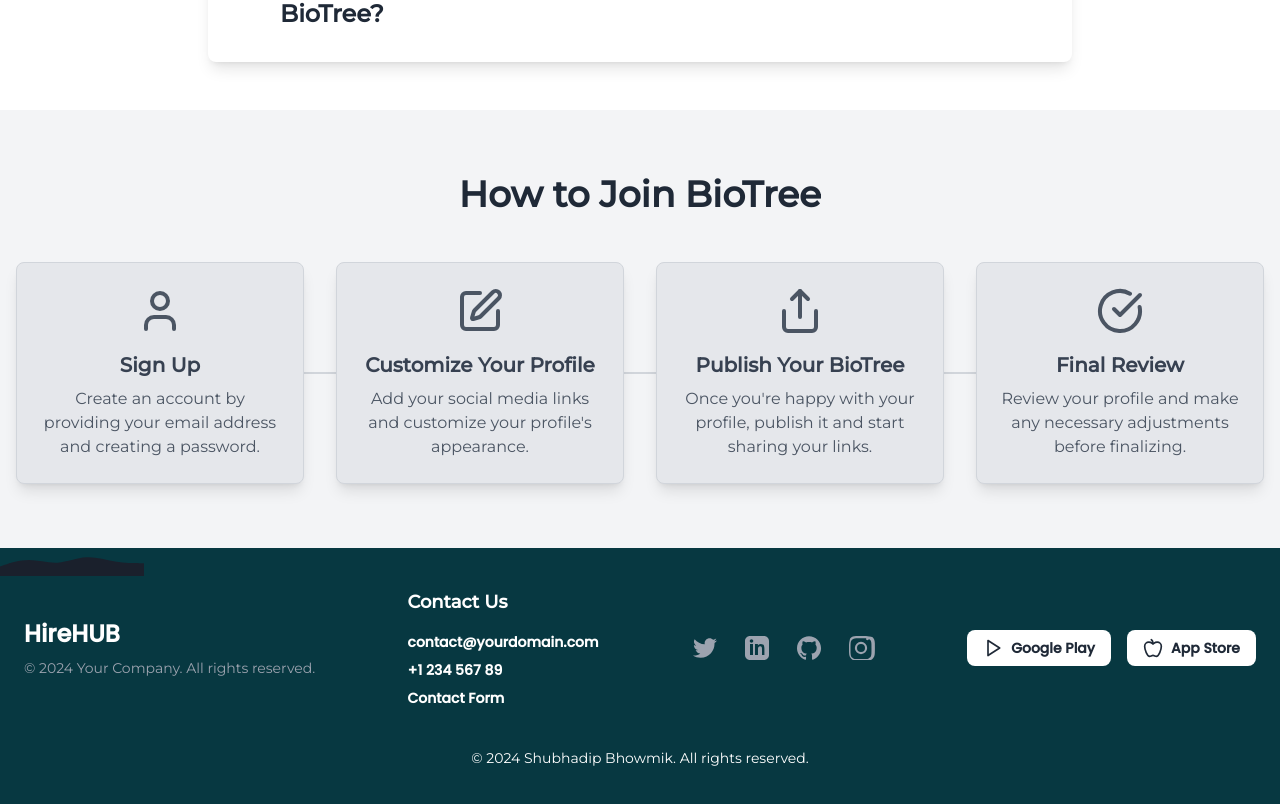
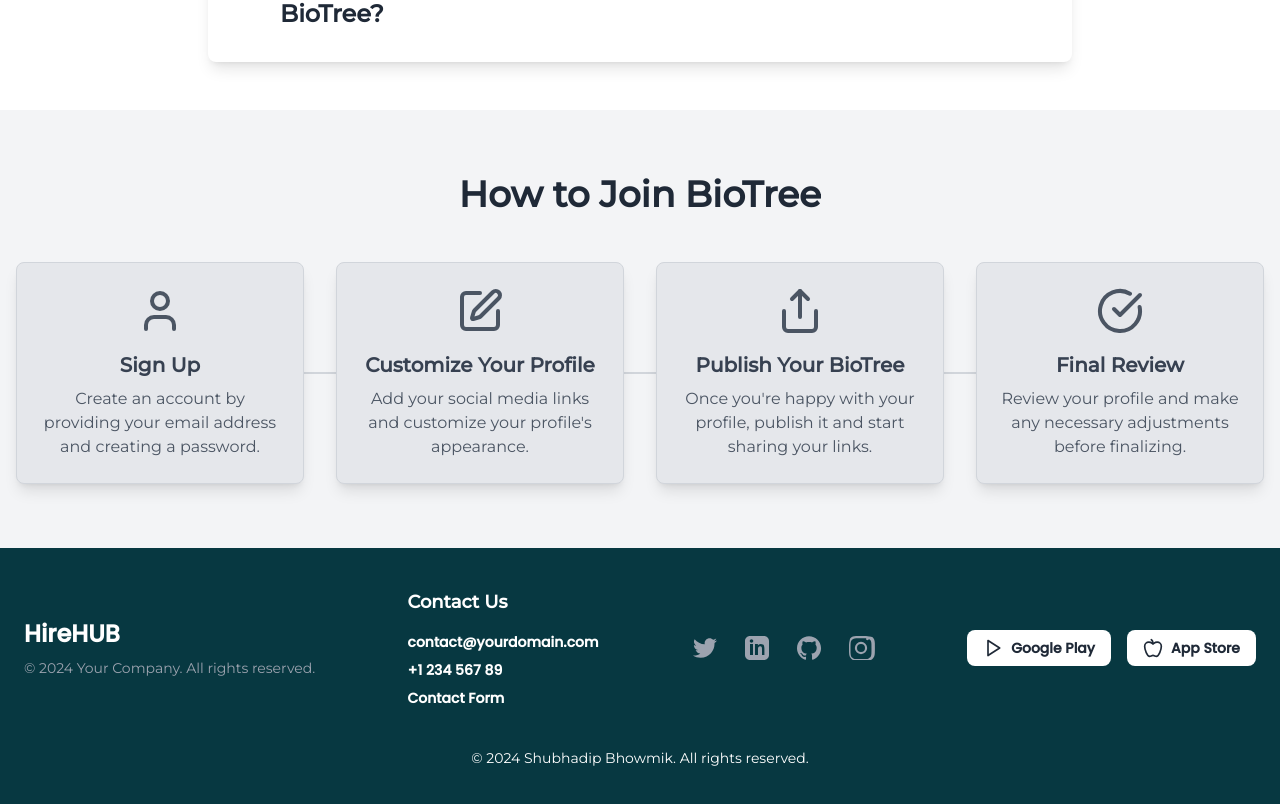
Before and after one commit to subhadipbhowmik/bio-branch, a Next.js app in the folder site/: page / in a window 1280 px wide. Shown: the part 1836-2640 px from the top of the page. Built offline with nearby package versions, Linux system fonts and the light colour scheme.

Commit message:
Removed: Poor Wave SVG

```diff
--- a/site/components/Footer.js
+++ b/site/components/Footer.js
@@ -8,7 +8,10 @@ const Footer = () => {
 
       {/* Wave Effect (You can add SVG wave here for a design touch) */}
       <svg className="absolute top-0 left-0 right-0 -mt-1 h-8" viewBox="0 0 1440 320" xmlns="http://www.w3.org/2000/svg">
-        <path fill="#1a202c" fillOpacity="1" d="M0,224L48,208C96,192,192,160,288,160C384,160,480,192,576,186.7C672,181,768,139,864,133.3C960,128,1056,160,1152,176C1248,192,1344,192,1392,192L1440,192L1440,320L1392,320C1344,320,1248,320,1152,320C1056,320,960,320,864,320C768,320,672,320,576,320C480,320,384,320,288,320C192,320,96,320,48,320L0,320Z"></path>
+        <path fill="#1a202c" fillOpacity="1"
+        // Insert necessary path of SVG wave
+        d="">
+        </path>
       </svg>
 
       <div className="container mx-auto flex flex-col md:flex-row items-center justify-between relative z-10 space-y-8 md:space-y-0">
```
